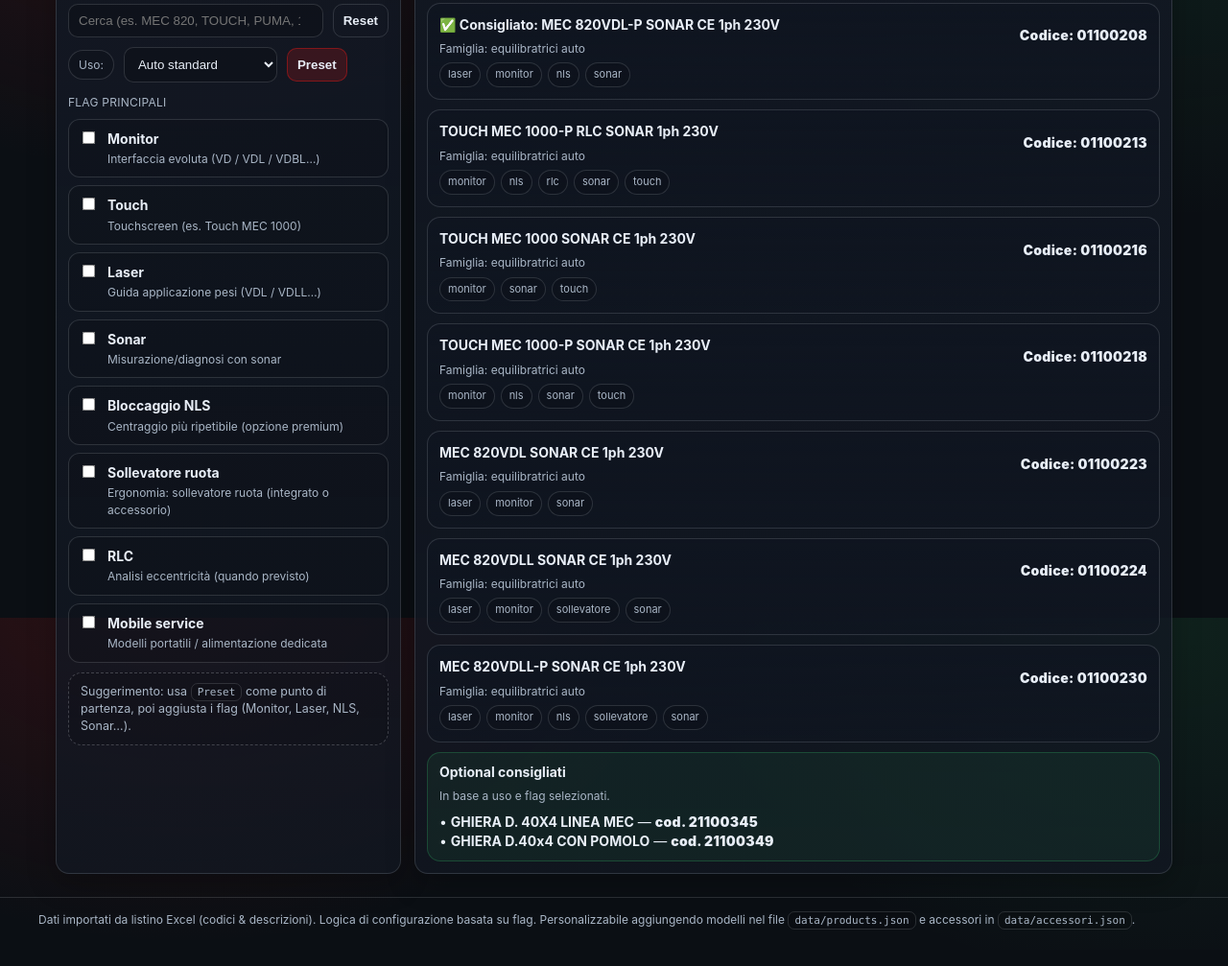
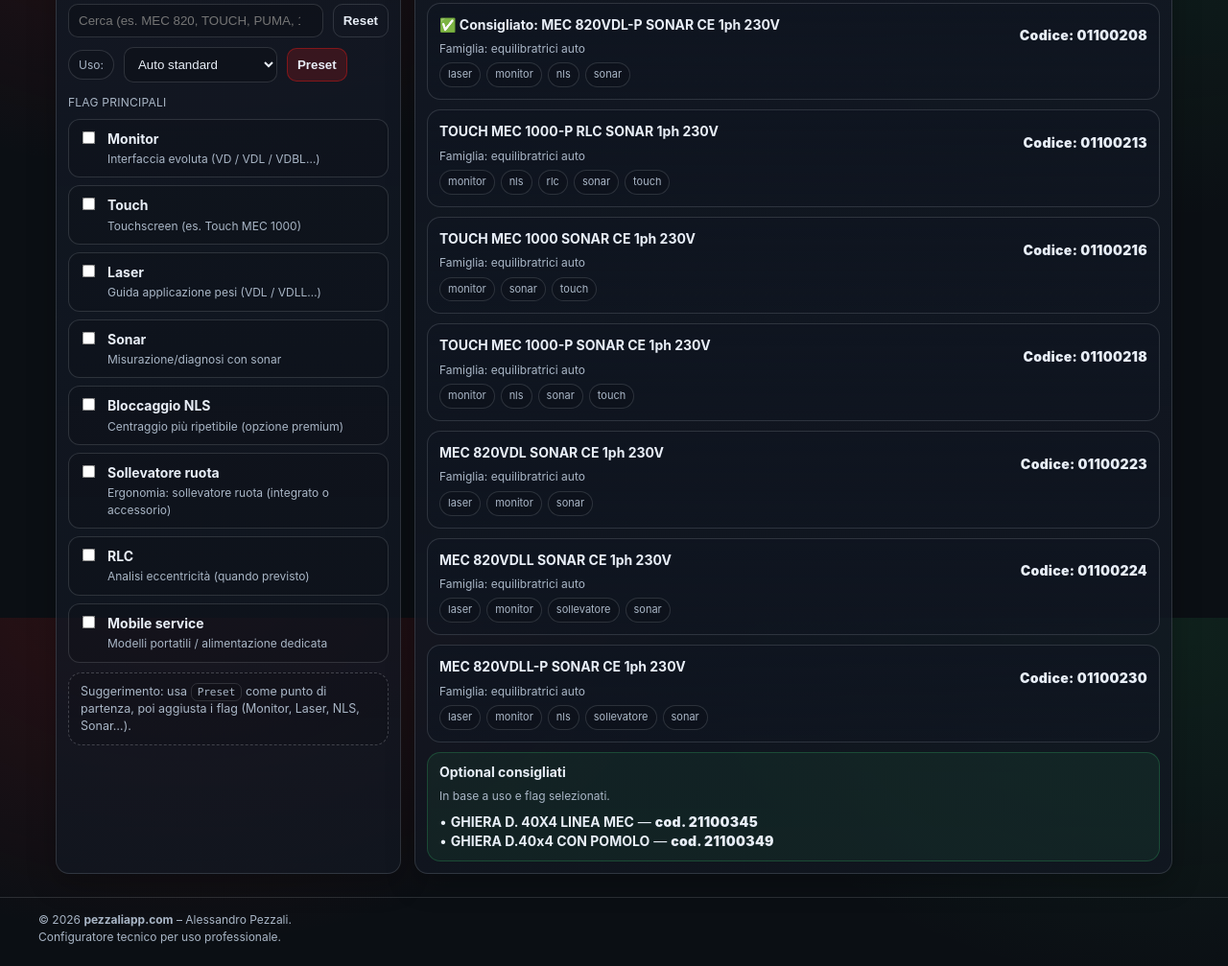
Before and after one commit to pezzaliapp/cormach-configurator, a plain HTML site: page index.html in a window 1280 px wide. Shown: the part 156-1163 px from the top of the page at 96% size. Drawn offline with Linux system fonts and the light colour scheme.

Commit message:
Update index.html

```diff
--- a/index.html
+++ b/index.html
@@ -133,11 +133,11 @@
   </div>
 
   <footer>
-    <div class="wrap">
-      Dati importati da listino Excel (codici & descrizioni). Logica di configurazione basata su flag.
-      Personalizzabile aggiungendo modelli nel file <span class="kbd">data/products.json</span> e accessori in <span class="kbd">data/accessori.json</span>.
-    </div>
-  </footer>
+  <div class="wrap">
+    © 2026 <b>pezzaliapp.com</b> – Alessandro Pezzali.<br>
+    Configuratore tecnico per uso professionale.
+  </div>
+</footer>
 
   <script src="./app.js"></script>
 </body>
```
